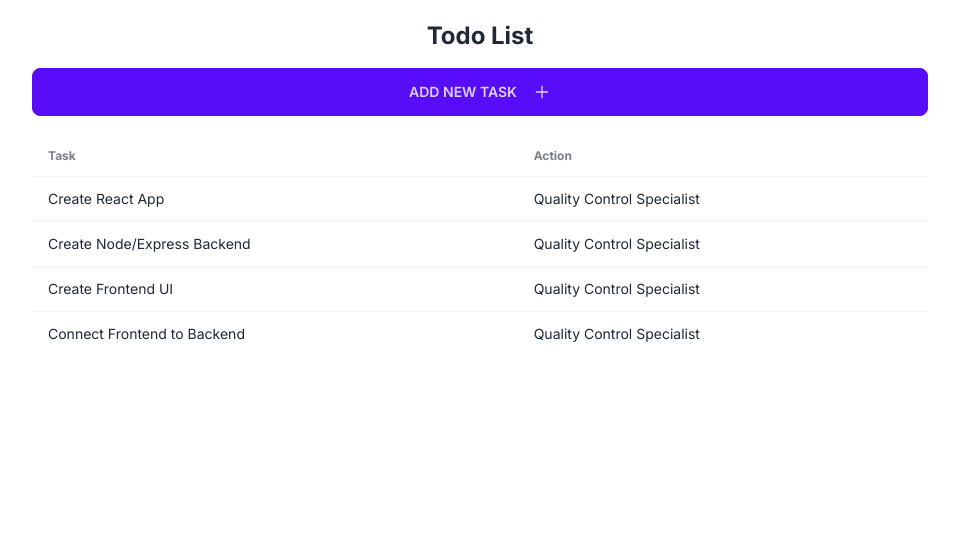
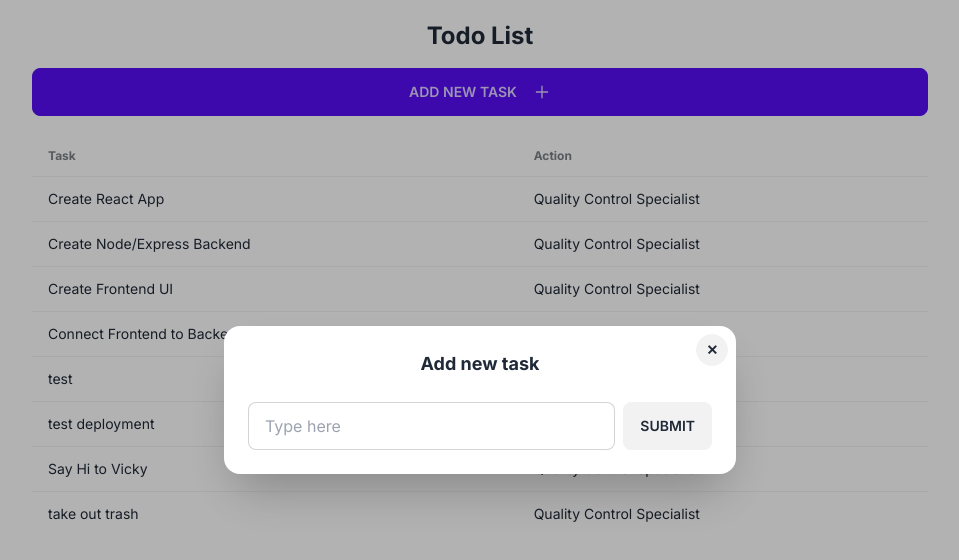
Before and after one commit to ewilkinsiii/nextjs-todo, a Next.js app: page / in a window 1280 px wide. Both pictures are taken after a click on the button "ADD NEW TASK". Shown: the top 560 px of the page, without its empty margins (160-1119 px from the left). Built offline with nearby package versions, Linux system fonts and the light colour scheme; data requests are answered from the project's data file.

Commit message:
added modal

```diff
--- a/api.ts
+++ b/api.ts
@@ -1,7 +1,21 @@
+import { ITask } from "./types/task";
+
 const baseUrl = "http://localhost:3001";
 
 export const getAllTodos = async (): Promise<ITask[]> => {
-  const res = await fetch(`${baseUrl}/tasks`);
+  const res = await fetch(`${baseUrl}/tasks`, { cache: "no-store" });
   const todos = await res.json();
   return todos;
 };
+
+export const addTodo = async (todo: ITask): Promise<ITask> => {
+  const res = await fetch(`${baseUrl}/tasks`, {
+    method: "POST",
+    headers: {
+      "Content-type": "application/json",
+    },
+    body: JSON.stringify(todo),
+  });
+  const newTodo = await res.json();
+  return todo;
+};
--- a/app/components/AddTask.tsx
+++ b/app/components/AddTask.tsx
@@ -1,12 +1,54 @@
+"use client";
 import { AiOutlinePlus } from "react-icons/ai";
+import Modal from "./Modal";
+import { FormEventHandler, useState } from "react";
+import { addTodo } from "@/api";
+import { useRouter } from "next/navigation";
+import { v4 as uuidv4 } from "uuid";
 
 const AddTask = () => {
+  const router = useRouter();
+  const [modalOpen, setModalOpen] = useState<boolean>(false);
+  const [newTaskValue, setNewTaskValue] = useState<string>("");
+
+  const handleSubmitNewTodo: FormEventHandler<HTMLFormElement> = async (e) => {
+    e.preventDefault(); // prevent page reload
+    await addTodo({
+      id: uuidv4(),
+      text: newTaskValue,
+      completed: false,
+    }); // add new todo
+    setNewTaskValue(""); // reset new task value
+    setModalOpen(false); // close modal
+    router.refresh(); // refresh page
+  };
+
   return (
     <div>
-      <button className="w-full btn btn-primary">
-        {" "}
+      <button
+        onClick={() => setModalOpen(true)}
+        className="w-full btn btn-primary"
+      >
         Add New Task <AiOutlinePlus className="ml-2" size={18} />
       </button>
+
+      <Modal modalOpen={modalOpen} setModalOpen={setModalOpen}>
+        <form onSubmit={handleSubmitNewTodo}>
+          <h3 className="text-lg font-bold">Add new task</h3>
+          <div className="modal-action">
+            <input
+              value={newTaskValue}
+              onChange={(e) => setNewTaskValue(e.target.value)}
+              type="text"
+              placeholder="Type here"
+              className="w-full input input-bordered"
+            />
+            <button type="submit" className="btn">
+              Submit
+            </button>
+          </div>
+        </form>
+      </Modal>
     </div>
   );
 };
--- /dev/null
+++ b/app/components/Modal.tsx
@@ -0,0 +1,26 @@
+interface ModalProps {
+  modalOpen: boolean;
+  setModalOpen: (open: boolean) => boolean | void;
+  children: React.ReactNode;
+}
+
+const Modal: React.FC<ModalProps> = ({ modalOpen, setModalOpen, children }) => {
+  return (
+    <dialog
+      id="my_modal_3"
+      className={`modal ${modalOpen ? "modal-open" : ""}`}
+    >
+      <div className="modal-box">
+        <button
+          onClick={() => setModalOpen(false)}
+          className="absolute btn btn-sm btn-circle right-2 top-2"
+        >
+          ✕
+        </button>
+        {children}
+      </div>
+    </dialog>
+  );
+};
+
+export default Modal;
--- a/app/page.tsx
+++ b/app/page.tsx
@@ -1,10 +1,10 @@
+//"use client";
 import { getAllTodos } from "@/api";
 import AddTask from "./components/AddTask";
 import TodoList from "./components/TodoList";
 
 export default async function Home() {
   const tasks = await getAllTodos();
-  console.log(tasks);
 
   return (
     <main className="max-w-4xl mx-auto mt-4">
--- a/data/todos.json
+++ b/data/todos.json
@@ -2,19 +2,43 @@
   "tasks": [
     {
       "id": 1,
-      "text": "Create React App"
+      "text": "Create React App",
+      "completed": false
     },
     {
       "id": 2,
-      "text": "Create Node/Express Backend"
+      "text": "Create Node/Express Backend",
+      "completed": false
     },
     {
       "id": 3,
-      "text": "Create Frontend UI"
+      "text": "Create Frontend UI",
+      "completed": false
     },
     {
       "id": 4,
-      "text": "Connect Frontend to Backend"
+      "text": "Connect Frontend to Backend",
+      "completed": false
+    },
+    {
+      "id": "5",
+      "text": "test",
+      "completed": false
+    },
+    {
+      "id": "6",
+      "text": "test deployment",
+      "completed": false
+    },
+    {
+      "id": "7",
+      "text": "Say Hi to Vicky",
+      "completed": false
+    },
+    {
+      "id": "fd68696d-7353-4372-aa0c-074d924b9eae",
+      "text": "take out trash",
+      "completed": false
     }
   ]
 }
--- a/package.json
+++ b/package.json
@@ -22,9 +22,11 @@
     "react-dom": "18.2.0",
     "react-icons": "^4.10.1",
     "tailwindcss": "3.3.2",
-    "typescript": "5.1.6"
+    "typescript": "5.1.6",
+    "uuid": "^9.0.0"
   },
   "devDependencies": {
+    "@types/uuid": "^9.0.2",
     "daisyui": "^3.1.7",
     "json-server": "^0.17.3"
   }
--- a/types/task.ts
+++ b/types/task.ts
@@ -1,4 +1,5 @@
 export interface ITask {
   id: string;
   text: string;
+  completed: boolean;
 }
```
Also changed, not shown: 1 other file (tests, documents, lock files or other folders).
